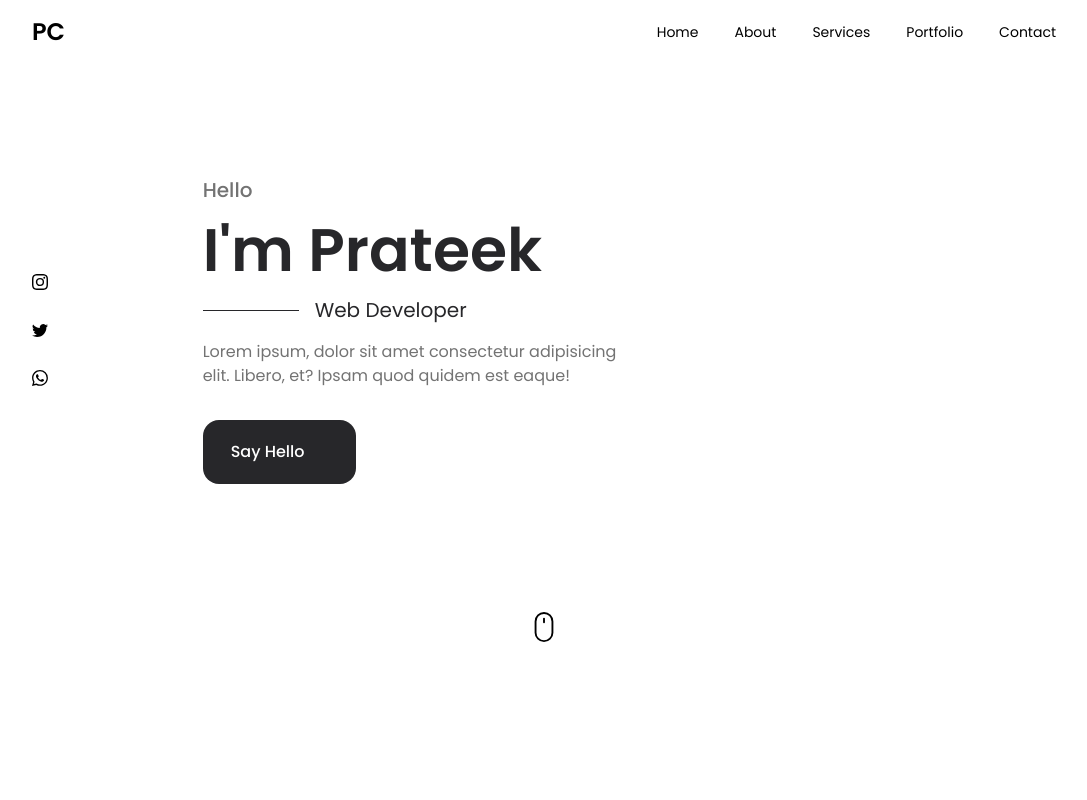
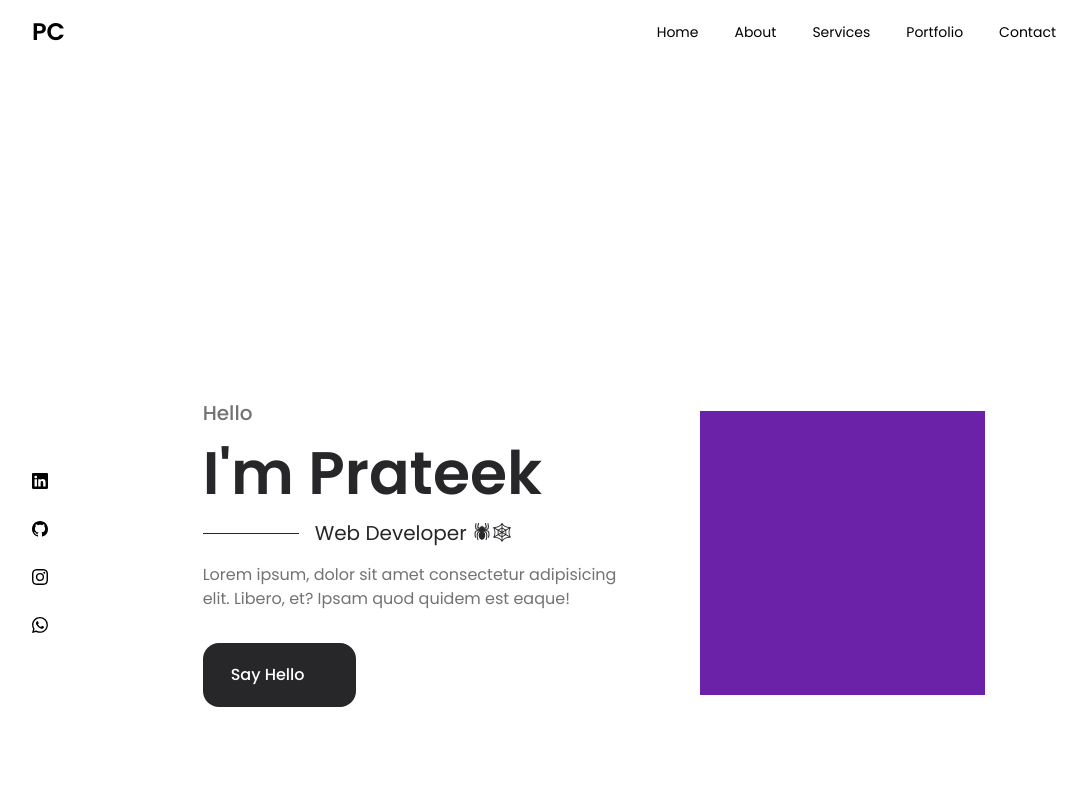
Before and after one commit to prateek18801/portfolio, a React (Vite) app: page / in a window 1280 px wide. Shown: the top 800 px of the page, without its empty margins (96-1183 px from the left). Built offline with nearby package versions, Linux system fonts and the light colour scheme; some icons are missing.

Commit message:
Add social icons and sample animation

```diff
--- a/src/pages/Home.tsx
+++ b/src/pages/Home.tsx
@@ -1,21 +1,22 @@
 import { PiPaperPlaneTiltBold } from "react-icons/pi";
-import { BsInstagram, BsTwitter, BsWhatsapp, BsMouse } from "react-icons/bs";
+import { BsLinkedin, BsInstagram, BsGithub, BsWhatsapp, BsMouse } from "react-icons/bs";
 
 const Home = () => {
     return (
-        <section>
-            <div className="flex">
-                <div className="w-2/12 my-auto">
-                    <BsInstagram />
-                    <BsTwitter className="my-8" />
-                    <BsWhatsapp />
+        <section className="flex flex-col justify-center h-screen p-0">
+            <div className="flex mt-28">
+                <div className="flex flex-col w-2/12 gap-8 my-auto">
+                    <a href="https://www.linkedin.com/in/prateekchaurasia/"><BsLinkedin /></a>
+                    <a href="https://github.com/prateek18801/"><BsGithub /></a>
+                    <a href="https://www.instagram.com/pc.incognito/"><BsInstagram /></a>
+                    <a href="https://wa.me/+918726127335/"><BsWhatsapp /></a>
                 </div>
                 <div className="w-5/12 text-zinc-800">
                     <div className="mb-4 text-xl font-medium text-neutral-500">Hello</div>
                     <div className="mb-4 text-6xl font-semibold">I'm Prateek</div>
                     <div className="flex items-center mb-4 text-xl">
                         <div className="h-[1px] w-24 bg-zinc-800 mr-4"></div>
-                        Web Developer
+                        Web Developer 🕷🕸
                     </div>
                     <p className="mb-8 text-neutral-500">
                         Lorem ipsum, dolor sit amet consectetur adipisicing elit. Libero, et? Ipsam quod quidem est eaque!
@@ -25,10 +26,14 @@ const Home = () => {
                         <PiPaperPlaneTiltBold />
                     </button>
                 </div>
-                <div className="w-5/12"></div>
+                <div className="flex items-center justify-center w-5/12">
+                    <div className="w-4/6 bg-purple-800 aspect-square home-image"></div>
+                </div>
             </div>
             <div className="flex justify-center mt-32 text-3xl">
-                <BsMouse />
+                <button className="transition-transform duration-300 outline-none select-none hover:translate-y-1">
+                    <BsMouse />
+                </button>
             </div>
         </section>
     );
```
